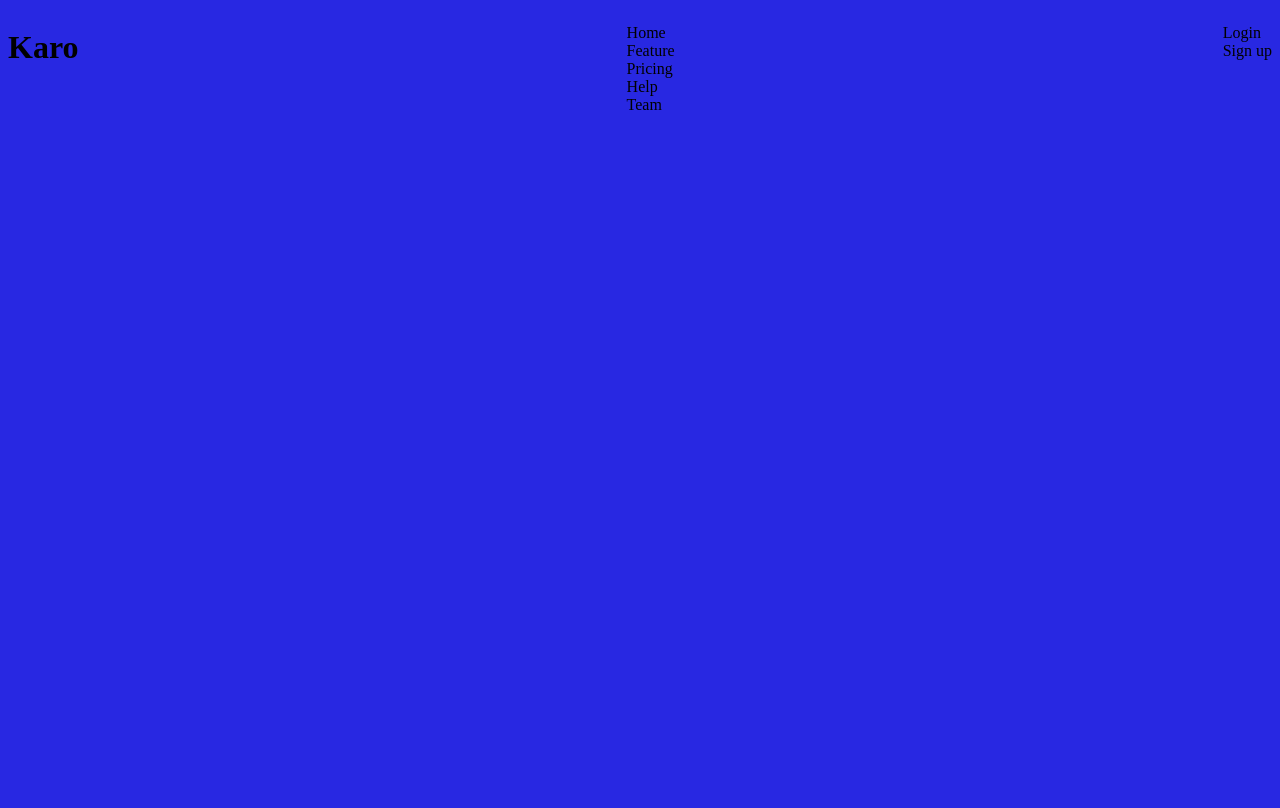
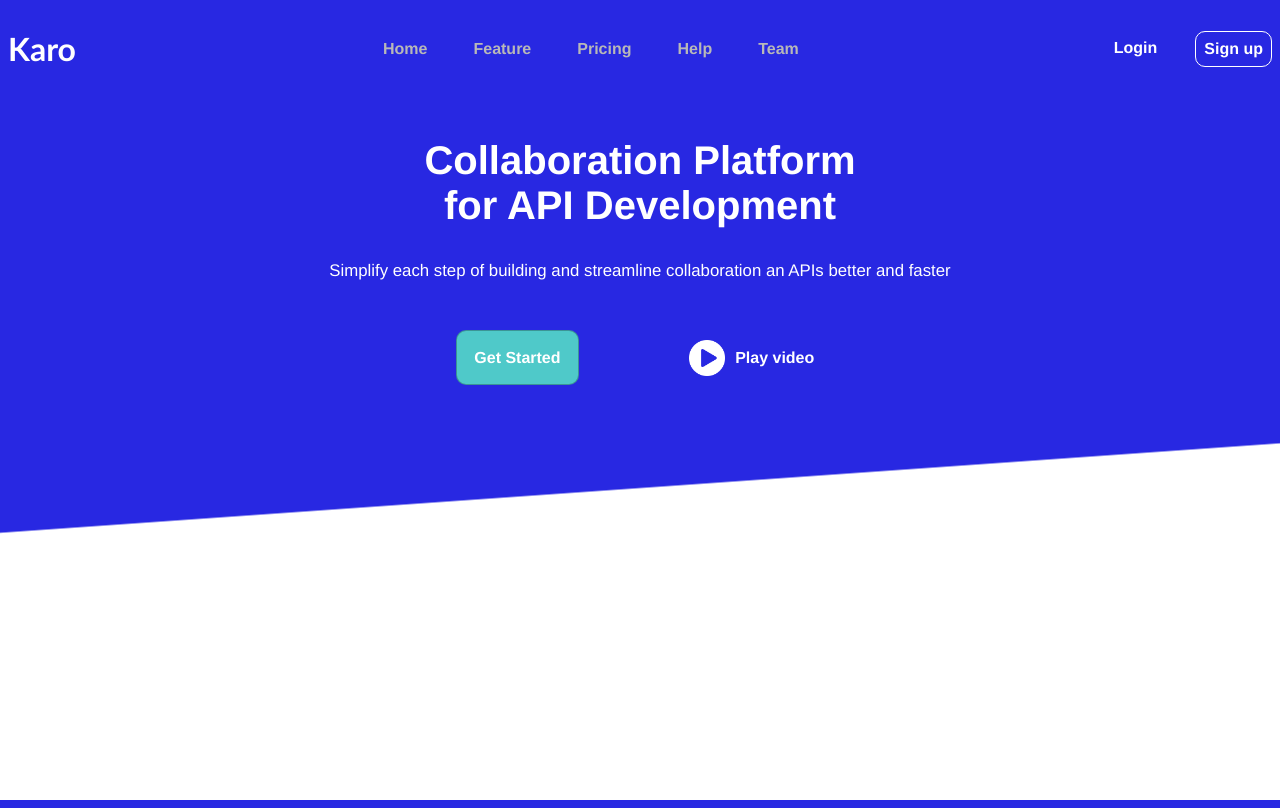
Before and after one commit to samuel9808/K-clases, a plain HTML site: page Tarea 6/index.html in a window 1280 px wide. Drawn offline with Linux system fonts and the light colour scheme.

Commit message:
Added Landing Page

```diff
--- a/Tarea 6/index.html
+++ b/Tarea 6/index.html
@@ -9,17 +9,33 @@
 <body>
     <header>
         <h1>Karo</h1>
-        <ul class="nav-header">
-            <li>Home</li>
-            <li>Feature</li>
-            <li>Pricing</li>
-            <li>Help</li>
-            <li>Team</li>
-        </ul>
-        <ul class="account">
-            <li>Login</li>
-            <li>Sign up</li>
-        </ul>
+        <nav class="main-nav">
+            <ul>
+                <li><a href="#"> Home</a></li>
+                <li><a href="#"> Feature</a></li>
+                <li><a href="#"> Pricing</a></li>
+                <li><a href="#"> Help</a></li>
+                <li><a href="#"> Team</a></li>
+            </ul>
+        </nav>
+        <nav class="account-nav">
+            <ul>
+                <li><a href="#"> Login</a></li>
+                <li><a class="signup" href="#"> Sign up</a></li>
+            </ul>
+        </nav>
     </header>
+    <main>
+        <section id="section1" class="description">
+            <h1>Collaboration Platform for API Development</h1>
+            <p>Simplify each step of building and streamline collaboration an APIs better and faster</p>
+        </section>
+        <section class="start">
+            <nav>
+                <a href="#" class="button">Get Started</a>
+                <a href="#" class="play-button">Play video</a>
+            </nav>
+        </section>
+    </main>
 </body>
 </html>
--- a/Tarea 6/style.less
+++ b/Tarea 6/style.less
@@ -1,18 +1,128 @@
 @back-color: rgb(40, 40, 226);
-@back-color-light: lighten(@back-color, 20%);
+@back-color-light: lighten(@back-color, 5%);
+@main-font: Helvetica;
 
-.flex-between {
-    display: flex;
-    justify-content: space-between;
+html {
+    font-family: @main-font;
+    height: 100%;
+}
+* {
+    box-sizing: border-box;
+}
+
+.font-style {
+    font-size: 16px;
+    color: white;
+}
+a {
+    text-decoration: none;
 }
 
 body {
-    background-color: @back-color;
+    height: 100%;
+    .font-style;
+    background: linear-gradient(-4deg, white 40%, @back-color 40.2%);
     header {
-        .flex-between;
-        ul {
+        display:grid;
+        grid-template-columns: auto 1fr auto;
+        align-items: center;
+        h1{
+            font-family: Calibri;
+        }
+        nav ul {
             list-style-type: none;
-            displa
+            display: flex;
+            padding: 0;
+            margin: 0;
+            font-weight: bold;
+            li + li{
+                margin-left: 30px;
+            }
+            a {
+                .font-style;
+                display: block;
+                padding: 8px;
+                border-radius: 10px;
+                //border: 1px solid #000;
+                &.signup {
+                border: 1px solid #fff;
+                }
+                &:hover {
+                    background-color: @back-color-light;
+                }
+            }
+        }
+        .main-nav {
+            justify-self: center;
+            ul li a {
+                color: rgb(184, 184, 184);
+            }
         }
     }
 }
+
+.flex-column-center {
+    display:flex;
+    flex-direction: column;
+    align-items: center;
+}
+.flex-row-center {
+    display:flex;
+    flex-direction: row;
+    justify-content: center;
+}
+
+main {
+    .description {
+        .font-style;
+        .flex-column-center;
+        h1 {
+            margin-top: 1.2em;
+            font-size: 2.5em;
+            display: inline-block;
+            width: 12em;
+            text-align: center;
+        }
+        p {
+            margin-top: 0;
+            font-size: 1.05em;
+        }
+    }
+    .start {
+        nav {
+            .flex-row-center;
+            align-items: center;
+            margin-top: 2em;
+        }
+    }
+
+}
+
+.play-button {
+    display: flex;
+    .font-style;
+    font-weight: bold;
+    padding: 10px;
+    margin-left: 100px;
+    align-items: center;
+    &::before {
+        content: "";
+        flex: 0 auto;
+        display: block;
+        margin-right: 10px;
+        width: 36px;
+        height: 36px;
+        background: url(images/jugar.png);
+        background-size: contain;
+        filter: invert(1);
+    }
+}
+
+.button {
+    .font-style;
+    background-color: rgb(79, 201, 201);
+    border: 1px solid rgba(0, 0, 0, 0.26);
+    padding: 1.1em;
+    border-radius: 10px;
+    font-weight: bold;
+}
```
Also changed, not shown: Tarea 6/images/jugar.png (added), Tarea 6/style.css.
